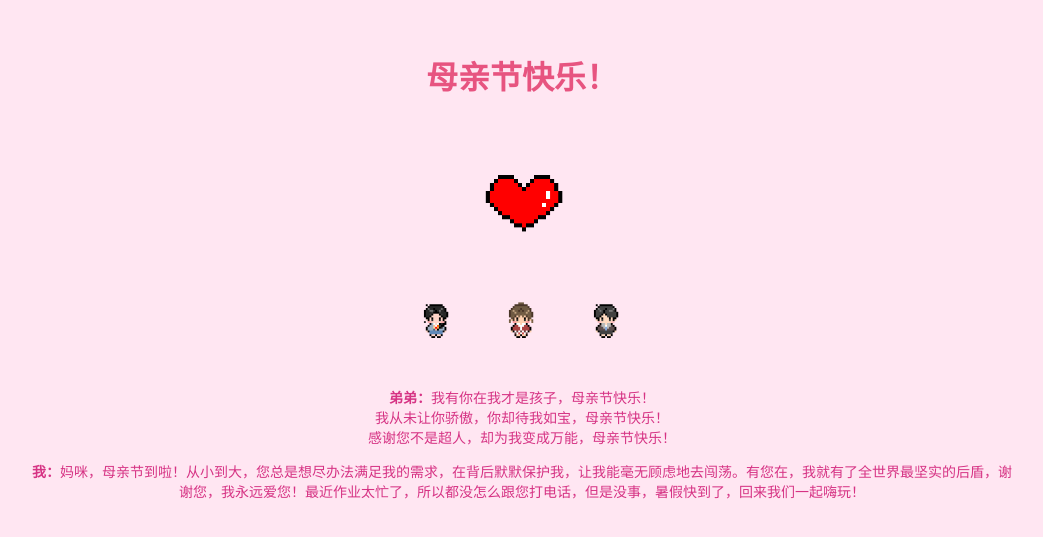
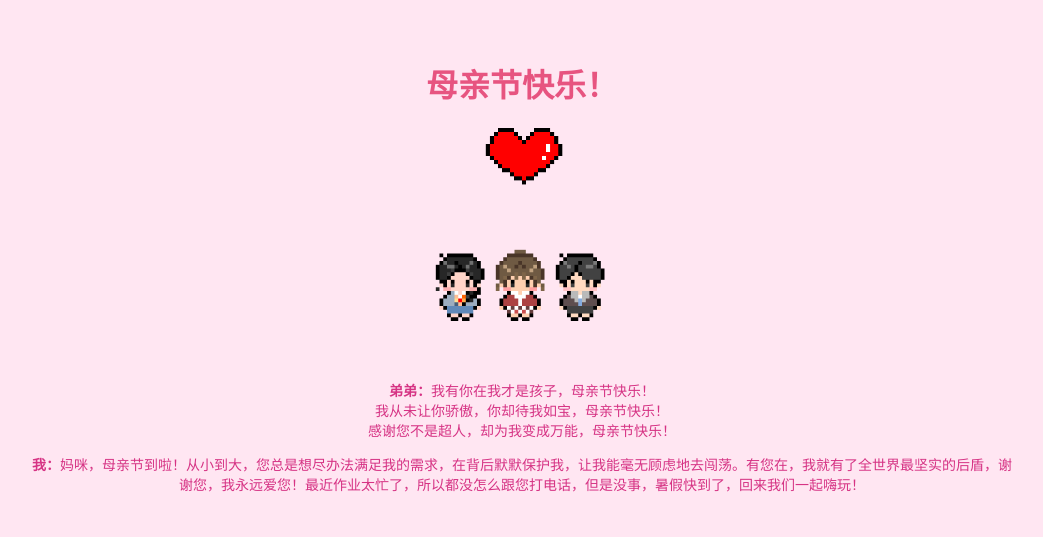
Before and after one commit to QingzhouC/Mothers_day, a plain HTML site: page index.html in a window 1280 px wide. Shown: the part 147-684 px from the top of the page, without its empty margins (118-1161 px from the left). Drawn offline with Linux system fonts and the light colour scheme.

Commit message:
Update index.html

```diff
--- a/index.html
+++ b/index.html
@@ -19,7 +19,7 @@
         }
         h1 {
             color: #e75480;
-            margin-bottom: 15px; /* Space between title and heart */
+            margin-bottom: 5px; /* Adjusted space between text and heart */
         }
         .container {
             position: relative;
@@ -32,17 +32,17 @@
         }
         .heart {
             position: absolute;
-            top: 10px; /* Space between heart and the text */
+            top: -35px; /* Reduced space between the heart and "母亲节快乐" */
             width: 120px;
             animation: pulseHeart 1.5s ease-in-out infinite;
         }
         .character {
             position: absolute;
             bottom: 0;
-            width: 60px;
+            width: 120px; /* Increased size of the characters */
         }
-        .me { left: 5px; }
-        .brother { right: 5px; }
+        .me { left: 0; }
+        .brother { right: 0; }
         .mother { left: 50%; transform: translateX(-50%); }
         @keyframes pulseHeart {
             0% { transform: scale(1); }
@@ -50,7 +50,7 @@
             100% { transform: scale(1); }
         }
         .message {
-            margin-top: 20px;
+            margin-top: 15px;
             font-size: 14px;
             color: #d63384;
             max-width: 80%;
```
